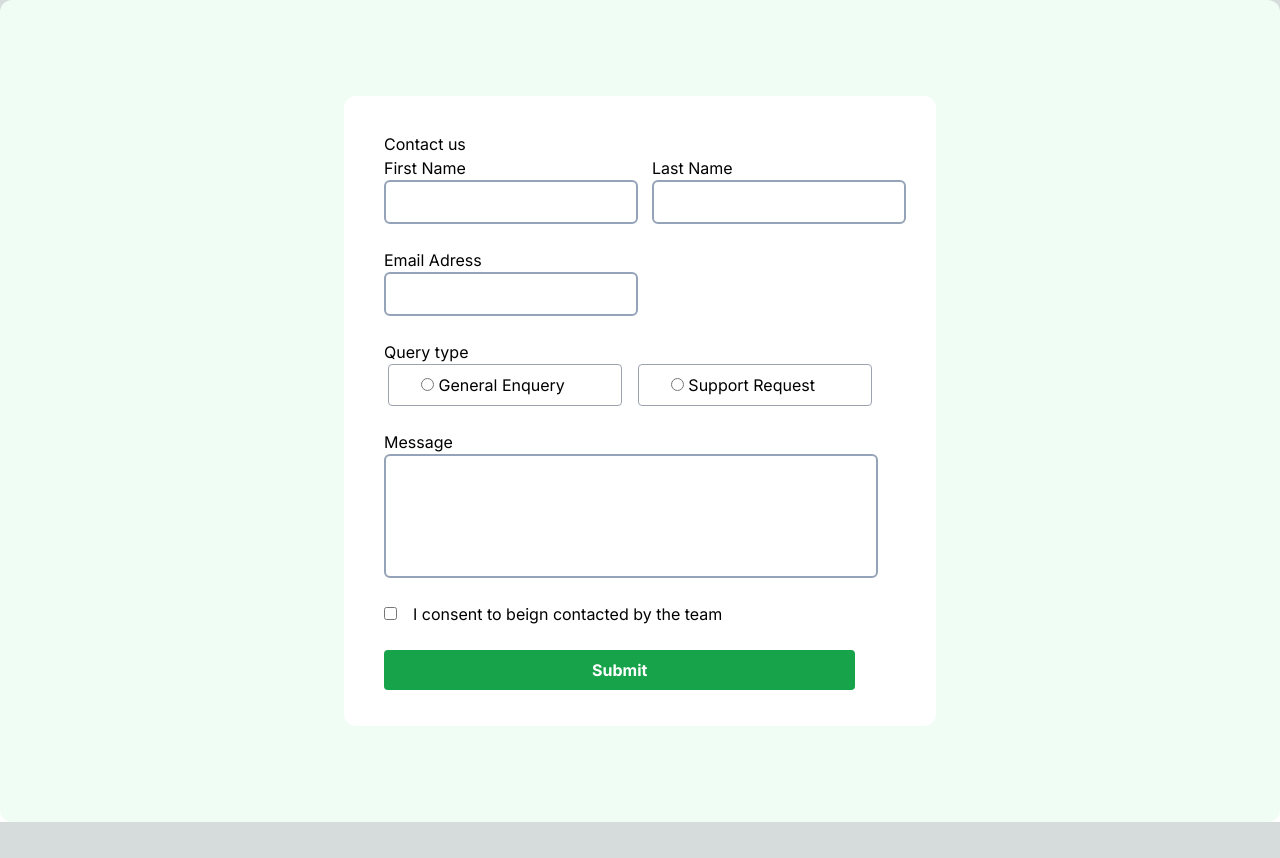
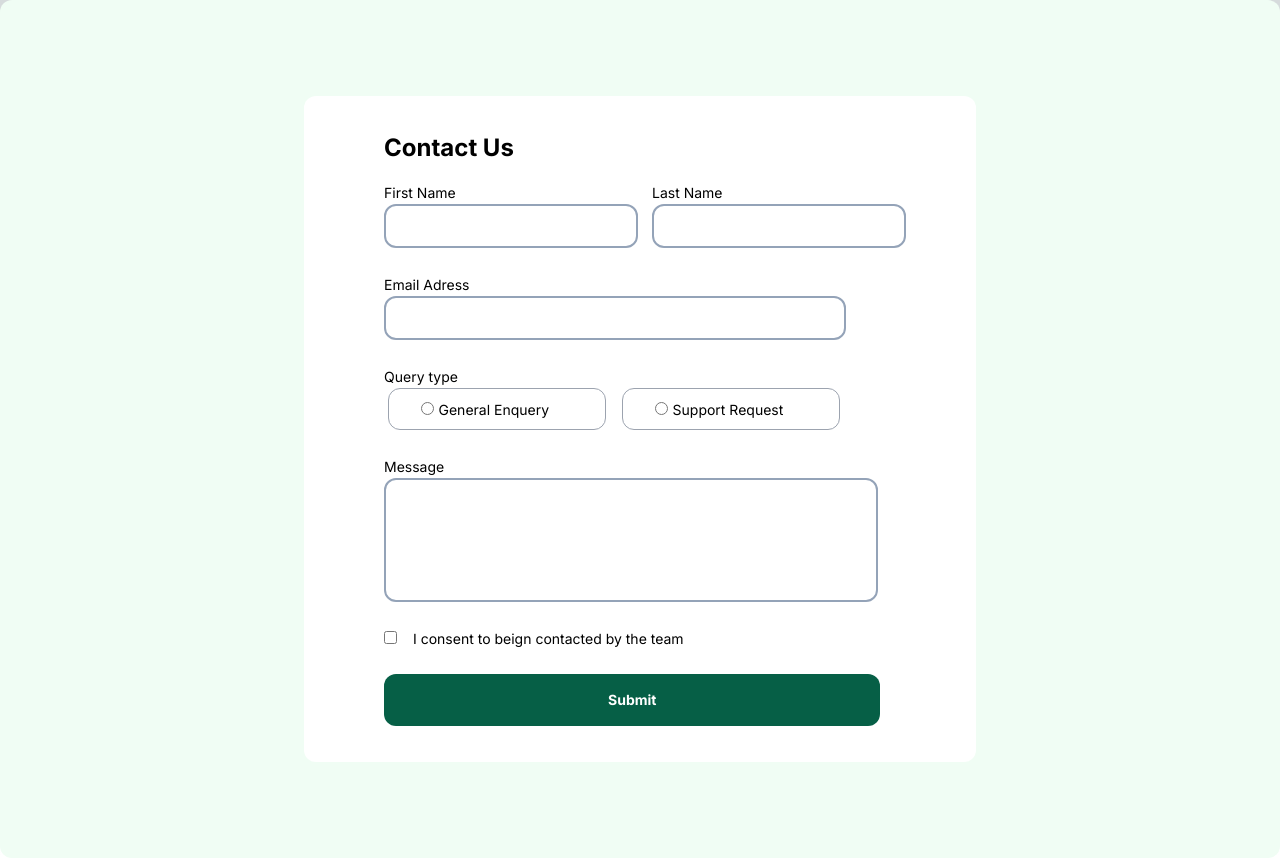
Before and after one commit to Agustingalvan02/contact-form, a Next.js app: page / in a window 1280 px wide. Before the commit the page ends 822 px from the top, so only its background shows below. Built offline with nearby package versions, Linux system fonts and the light colour scheme.

Commit message:
Fourth Commit

```diff
--- a/src/app/globals.css
+++ b/src/app/globals.css
@@ -1,7 +1,7 @@
 @tailwind base;
 @tailwind components;
 @tailwind utilities;
-
+@import url('https://fonts.googleapis.com/css2?family=Karla:wght@400;700&display=swap');
 :root {
   --foreground-rgb: 0, 0, 0;
   --background-start-rgb: 214, 219, 220;
@@ -10,6 +10,7 @@
 
 @media (prefers-color-scheme: dark) {
   :root {
+    font-family: Karla, sans-serif;
     --foreground-rgb: 255, 255, 255;
     --background-start-rgb: 0, 0, 0;
     --background-end-rgb: 0, 0, 0;
@@ -18,6 +19,7 @@
 
 body {
   color: rgb(var(--foreground-rgb));
+  font-family: var(--font-sans);
   background: linear-gradient(
       to bottom,
       transparent,
--- a/src/app/page.js
+++ b/src/app/page.js
@@ -2,7 +2,8 @@
 import React from "react";
 import { Formik, Form, Field } from "formik";
 import * as Yup from "yup";
-import { ToastContainer, toast } from "react-toastify";
+import { ToastContainer, toast,Slide } from "react-toastify";
+import 'react-toastify/dist/ReactToastify.css';
 
 const SignupSchema = Yup.object().shape({
   firstName: Yup.string()
@@ -26,12 +27,27 @@ const SignupSchema = Yup.object().shape({
     .required("This field is required"),
 });
 
+const toastOptions = {
+  position: "top-center",
+  autoClose: 5000,
+  hideProgressBar: false,
+  closeOnClick: true,
+  pauseOnHover: true,
+  draggable: true,
+  progress: undefined,
+  transition: Slide,
+};
 export default function Home() {
   return (
     <main className="flex min-h-screen flex-col items-center justify-between p-24 bg-green-50 w rounded-xl">
       <div>
-        <div className="bg-white py-9 px-10 rounded-xl">
-          <h1>Contact us </h1>
+      <ToastContainer
+       {...toastOptions}
+
+      />
+        <div className="bg-white py-9 px-20 rounded-xl">
+          <h1 className="font-bold text-2xl pb-4">Contact Us </h1>
+
           <Formik
             initialValues={{
               firstName: "",
@@ -42,76 +58,77 @@ export default function Home() {
             }}
             validationSchema={SignupSchema}
             onSubmit={(values) => {
-              alert(JSON.stringify(values));
+              toast.success('Form submitted successfully!');
             }}
           >
+
             {({ errors, touched }) => (
               <Form className="w-full max-w-lg">
                 <div className="flex flex-wrap -mx-3 mb-6">
                   <div className="w-full md:w-1/2 px-3 mb-6 md:mb-0">
-                    <label>First Name</label>
+                    <label className="text-sm ">First Name</label>
                     <Field
                       name="firstName"
-                      className="border-2 border-slate-400 rounded-md pb-4 px-2"
+                      className="border-2 border-slate-400 rounded-xl pb-4 px-2"
                     />
                     {errors.firstName && touched.firstName ? (
-                      <div>{errors.firstName}</div>
+                      <div className="text-sm text-red-600">{errors.firstName}</div>
                     ) : null}
                   </div>
 
                   <div className="w-full md:w-1/2 px-3 md:mb-0">
-                    <label>Last Name</label>
+                    <label className="text-sm ">Last Name</label>
                     <Field
                       name="lastName"
-                      className="border-2 border-slate-400 rounded-md pb-4 px-2"
+                      className="border-2 border-slate-400 rounded-xl rounded-xl2 pb-4 px-2"
                     />
                     {errors.lastName && touched.lastName ? (
-                      <div>{errors.lastName}</div>
+                      <div className="text-sm text-red-600" >{errors.lastName}</div>
                     ) : null}
                   </div>
                 </div>
 
                 <div className="flex flex-wrap -mx-3 mb-6">
                   <div className="w-full md:w-1/2 px-3 md:mb-0">
-                    <label>Email Adress</label>
+                    <label className="text-sm ">Email Adress</label>
                     <Field
                       name="email"
                       type="email"
-                      className="border-2 border-slate-400 rounded-md pb-4 px-2"
+                      className="border-2 border-slate-400 rounded-xl pb-4 px-28 "
                     />
 
                     {errors.email && touched.email ? (
-                      <div>{errors.email}</div>
+                      <div className="text-sm text-red-600">{errors.email}</div>
                     ) : null}
                   </div>
                 </div>
-                <label> Query type</label>
+                <label className="text-sm "> Query type</label>
                 <div className="flex flex-wrap -mx-3 mb-6 space-x-4">
                   <br />
-                  <div className=" ps-8 px-14 pb-2 pt-2 border border-gray-400 rounded dark:border-gray-700 ">
-                    <Field name="picked" type="radio" value="General Enquery" />{" "}
-                    General Enquery
+                  <div className=" ps-8 px-14 rounded-xl pb-2 pt-2 border border-gray-400  dark:border-gray-700 ">
+                    <Field  name="picked" type="radio" value="General Enquery"  />{" "}
+                   <label className="text-sm ">General Enquery</label>
                   </div>
 
-                  <div className="ps-8 px-14 pb-2 pt-2 border border-gray-400 rounded dark:border-gray-700">
+                  <div className="ps-8 px-14 rounded-xl pb-2 pt-2 border border-gray-400  dark:border-gray-700">
                     <Field name="picked" type="radio" value="Support Request" />{" "}
-                    Support Request
+                    <label className="text-sm ">Support Request</label>
                   </div>
 
                   {errors.picked && touched.picked ? (
-                    <div>{errors.picked}</div>
+                    <div className="text-sm text-red-600">{errors.picked}</div>
                   ) : null}
                 </div>
                 <div className="flex flex-wrap -mx-3 mb-6">
                   <div className="w-full md:w-1/2 px-3 mb-6 md:mb-0">
-                    <label>Message</label>
+                    <label className="text-sm ">Message</label>
                     <Field
                       name="message"
                       type="textarea"
-                      className="border-2 border-slate-400 rounded-md px-32 pb-24"
+                      className="border-2 border-slate-400 rounded-xl px-32 pb-24"
                     />
                     {errors.message && touched.message ? (
-                      <div>{errors.message}</div>
+                      <div className="text-sm text-red-600">{errors.message}</div>
                     ) : null}
                     <br />
                   </div>
@@ -119,19 +136,20 @@ export default function Home() {
                 <div>
                   <div>
                     <Field type="checkbox" name="checked" />
-                    <label className="ps-4 px-8">I consent to beign contacted by the team</label>
+                    <label  className="ps-4 px-8 text-sm ">I consent to beign contacted by the team</label>
                     {errors.checked && touched.checked ? (
-                      <div>{errors.checked}</div>
+                      <div className="text-sm text-red-600  ">{errors.checked}</div>
                     ) : null}
                   </div>
                 </div>
                 <br />
-                <button className="bg-green-600 text-white font-bold py-2 px-52 rounded" type="submit">
+                <button className="bg-emerald-800 text-white font-bold py-4 px-56 rounded-xl text-sm" type="submit">
                   Submit
                 </button>
               </Form>
             )}
           </Formik>
+
         </div>
       </div>
     </main>
--- a/tailwind.config.js
+++ b/tailwind.config.js
@@ -6,6 +6,9 @@ module.exports = {
     "./src/app/**/*.{js,ts,jsx,tsx,mdx}",
   ],
   theme: {
+    fontFamily: {
+      sans: ["Karla", "sans-serif"],
+    },
     extend: {
       backgroundImage: {
         "gradient-radial": "radial-gradient(var(--tw-gradient-stops))",
```
